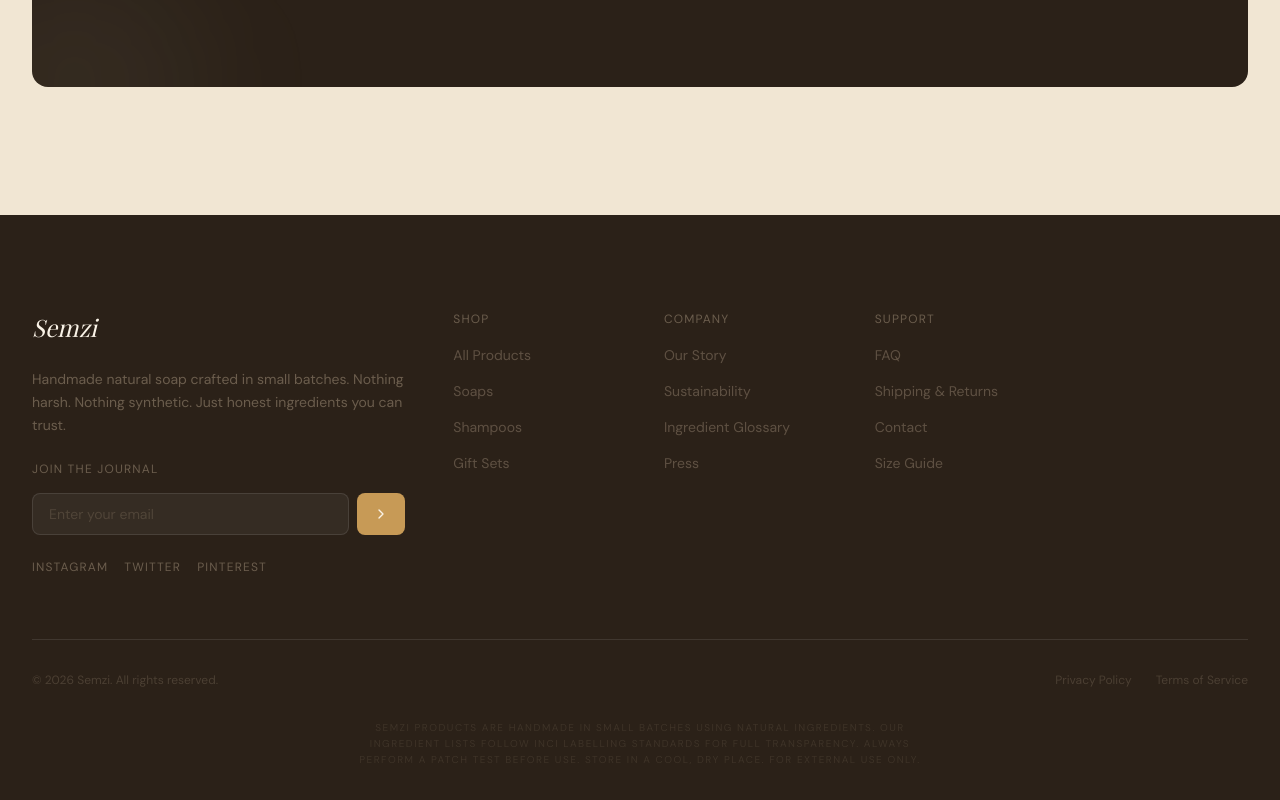
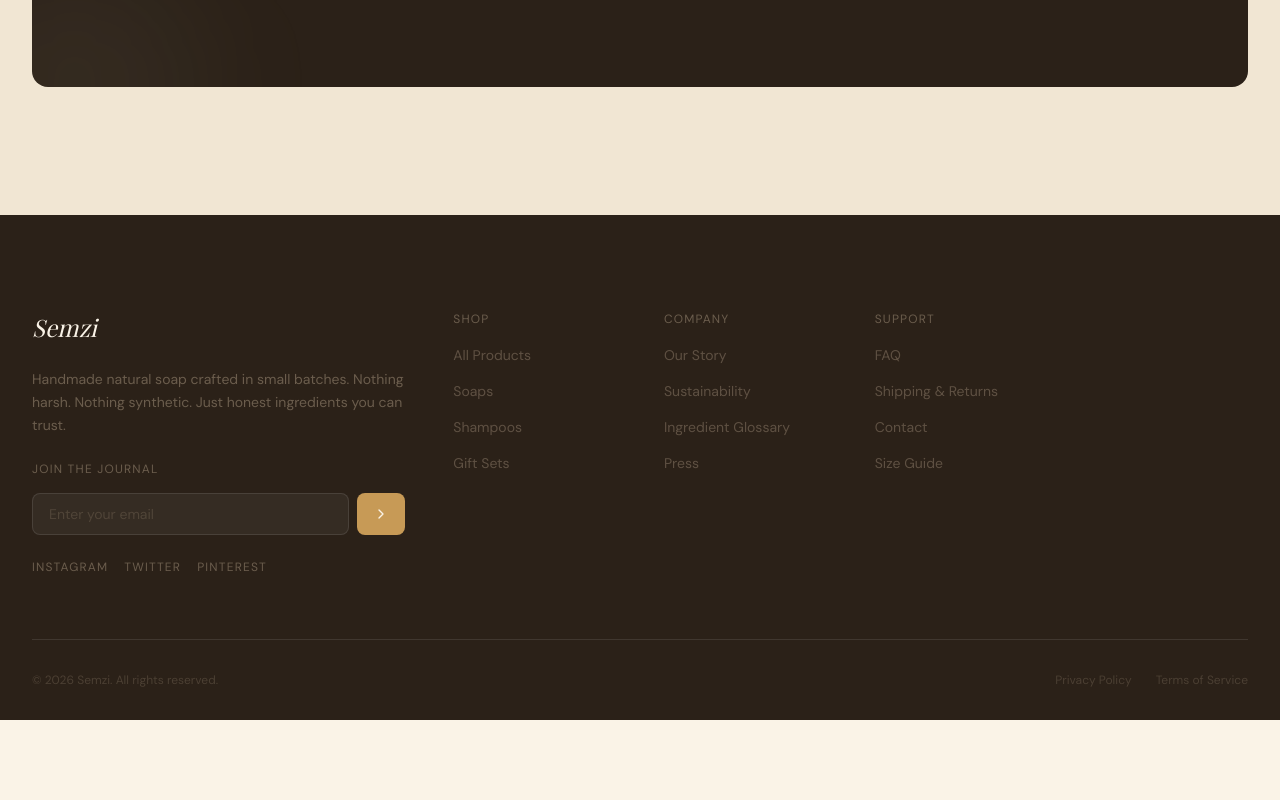
Before and after one commit to HusbanTech12/Semzi.pk, a Next.js app: page / in a window 1280 px wide. Shown: the part 4784-5584 px from the top of the page. After the commit the page ends 5504 px from the top, so only its background shows below. Built offline with nearby package versions, Linux system fonts and the light colour scheme; no server answers; the database is empty; a web font is replaced by a local one.

Commit message:
fix: remove disclaimer text from footer

```diff
--- a/src/components/Footer.tsx
+++ b/src/components/Footer.tsx
@@ -111,15 +111,6 @@ export default function Footer() {
             </Link>
           </div>
         </motion.div>
-
-        <div className="pb-8 text-center">
-          <p className="text-[10px] tracking-[0.15em] uppercase text-foreground-muted/30 max-w-xl mx-auto leading-relaxed">
-            Semzi products are handmade in small batches using natural ingredients.
-            Our ingredient lists follow INCI labelling standards for full transparency.
-            Always perform a patch test before use. Store in a cool, dry place.
-            For external use only.
-          </p>
-        </div>
       </div>
     </footer>
   );
```
